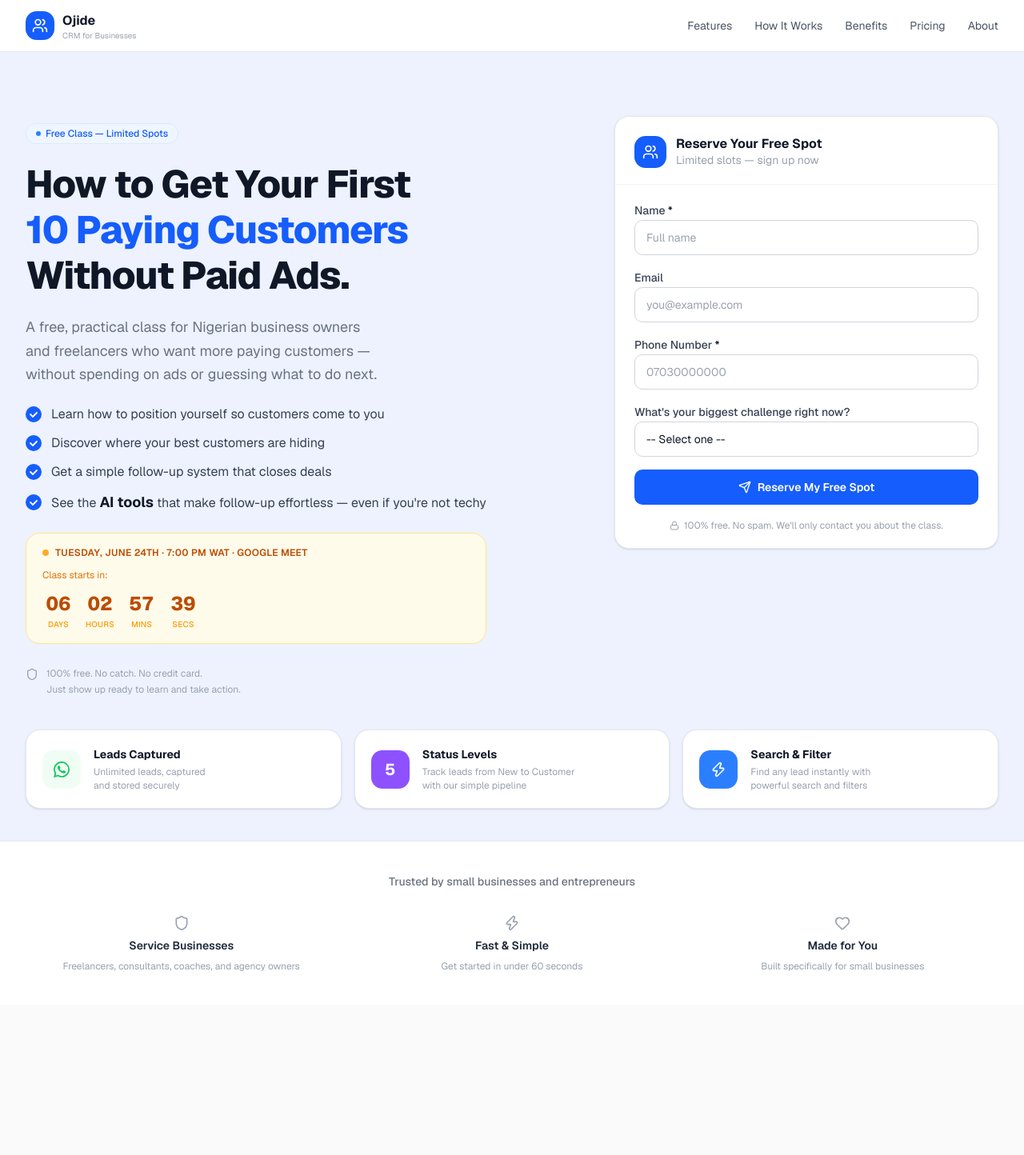
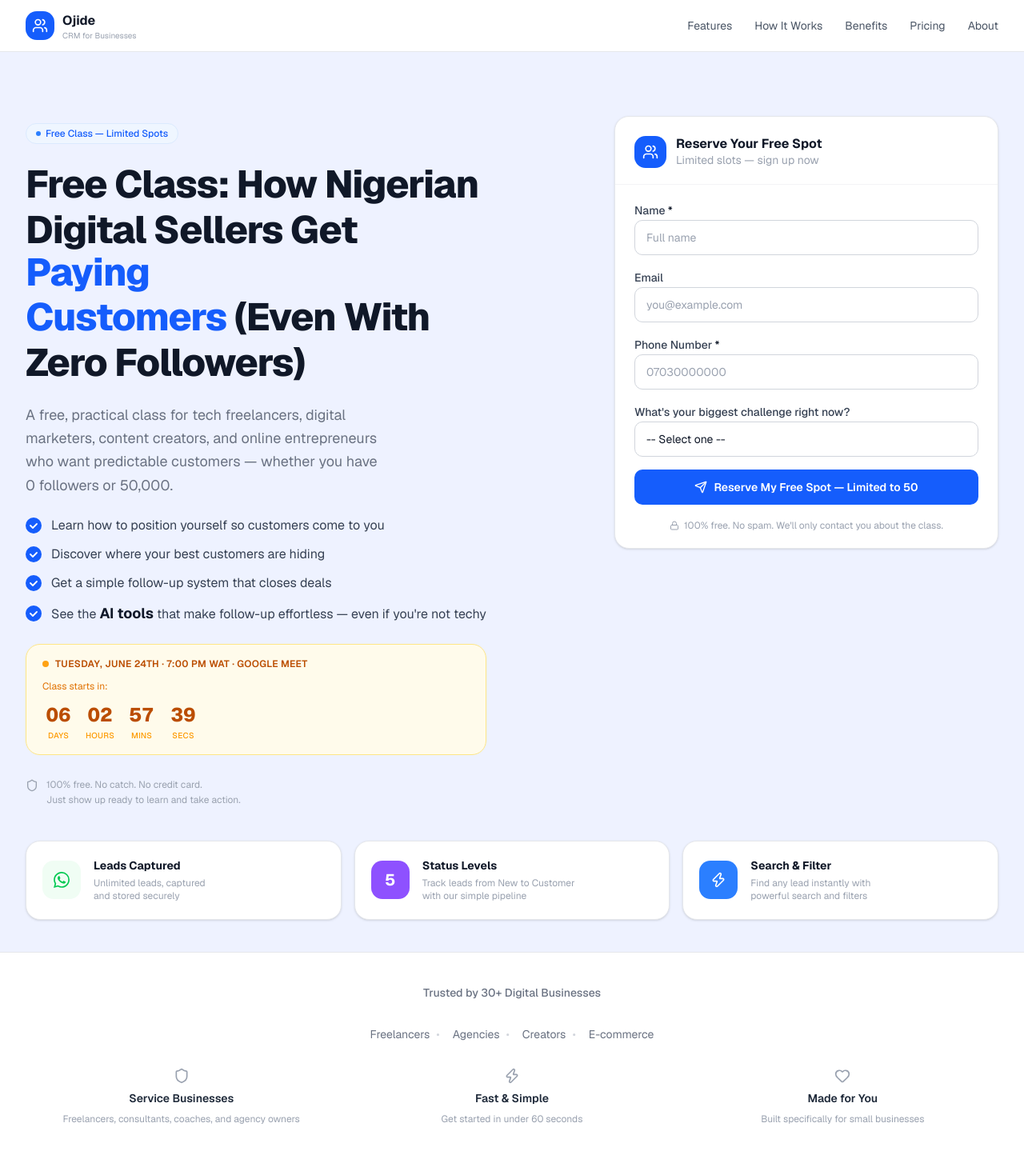
Before and after one commit to glmite25/leadflow, a Next.js app: page / in a window 1280 px wide. Shown: the top 1444 px of the page at 80% size. Before the commit the page ends 1256 px from the top, so only its background shows below. Built offline with nearby package versions, Linux system fonts and the light colour scheme; no server answers.

Commit message:
feat: update landing page copy, trust bar, dropdown options, CTA button text

```diff
--- a/app/page.tsx
+++ b/app/page.tsx
@@ -59,19 +59,23 @@ export default function Home() {
               {/* Headline */}
               <div>
                 <h1 className="text-4xl sm:text-5xl font-extrabold leading-[1.1] tracking-tight text-gray-900">
-                  How to Get Your First
+                  Free Class: How Nigerian
                 </h1>
                 <h1 className="text-4xl sm:text-5xl font-extrabold leading-[1.1] tracking-tight text-gray-900 mt-1">
-                  <span className="text-blue-600">10 Paying Customers</span>
+                  Digital Sellers Get{' '}
+                  <span className="text-blue-600">Paying</span>
                 </h1>
                 <h1 className="text-4xl sm:text-5xl font-extrabold leading-[1.1] tracking-tight text-gray-900 mt-1">
-                  Without Paid Ads.
+                  <span className="text-blue-600">Customers</span> (Even With
+                </h1>
+                <h1 className="text-4xl sm:text-5xl font-extrabold leading-[1.1] tracking-tight text-gray-900 mt-1">
+                  Zero Followers)
                 </h1>
               </div>
 
               {/* Subtext */}
               <p className="text-base sm:text-lg text-gray-500 max-w-md leading-relaxed">
-                A free, practical class for Nigerian business owners and freelancers who want more paying customers — without spending on ads or guessing what to do next.
+                A free, practical class for tech freelancers, digital marketers, content creators, and online entrepreneurs who want predictable customers — whether you have 0 followers or 50,000.
               </p>
 
               {/* Checklist */}
@@ -178,12 +182,19 @@ export default function Home() {
           </div>
         </section>
 
-        {/* ── Trust Bar ─────────────────────────────────────────────────── */}
+        {/* Trust Bar ─────────────────────────────────────────────────── */}
         <section className="border-t border-gray-200 bg-white">
           <div className="max-w-7xl mx-auto px-4 sm:px-6 lg:px-8 py-10">
             <p className="text-center text-sm font-medium text-gray-500 mb-8">
-              Trusted by small businesses and entrepreneurs
+              Trusted by 30+ Digital Businesses
             </p>
+            <div className="flex items-center justify-center gap-2 flex-wrap mb-8">
+              {['Freelancers', 'Agencies', 'Creators', 'E-commerce'].map((cat, i, arr) => (
+                <span key={cat} className="text-sm text-gray-500">
+                  {cat}{i < arr.length - 1 ? <span className="mx-2 text-gray-300">•</span> : ''}
+                </span>
+              ))}
+            </div>
             <div className="grid grid-cols-1 sm:grid-cols-3 gap-6 text-center">
               {[
                 {
--- a/components/lead-form.tsx
+++ b/components/lead-form.tsx
@@ -206,13 +206,10 @@ export function LeadForm({ onSuccess }: LeadFormProps) {
             className="w-full h-11 px-3.5 rounded-lg border border-gray-300 bg-white text-sm text-gray-900 outline-none focus:border-blue-500 focus:ring-2 focus:ring-blue-500/20 disabled:opacity-50 disabled:cursor-not-allowed transition-colors appearance-none"
           >
             <option value="">-- Select one --</option>
-            <option value="I don't know how to get customers">I don't know how to get customers</option>
-            <option value="People show interest but never buy">People show interest but never buy</option>
-            <option value="I don't know how to price my services">I don't know how to price my services</option>
-            <option value="I have no online presence">I have no online presence</option>
-            <option value="I struggle with follow-up">I struggle with follow-up</option>
-            <option value="I don't know how to market myself">I don't know how to market myself</option>
-            <option value="I'm just starting out">I'm just starting out</option>
+            <option value="I have no followers or customers yet (just starting out)">I have no followers or customers yet (just starting out)</option>
+            <option value="I have followers but they don't buy">I have followers but they don't buy</option>
+            <option value="I get DMs but they never convert">I get DMs but they never convert</option>
+            <option value="I don't know how to follow up">I don't know how to follow up</option>
             <option value="Something else">Something else</option>
           </select>
         </div>
@@ -238,7 +235,7 @@ export function LeadForm({ onSuccess }: LeadFormProps) {
           ) : (
             <>
               <Send className="size-4" />
-              Reserve My Free Spot
+              Reserve My Free Spot — Limited to 50
             </>
           )}
         </button>
```
